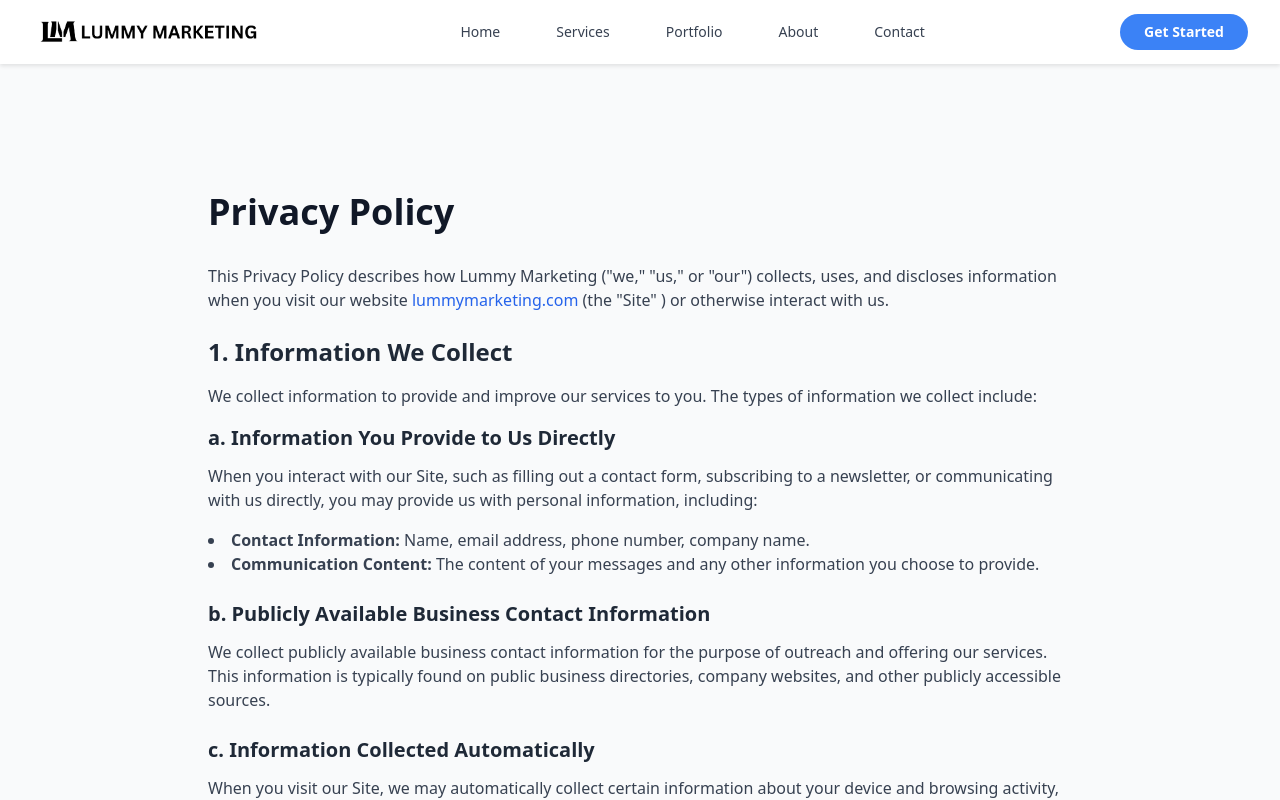
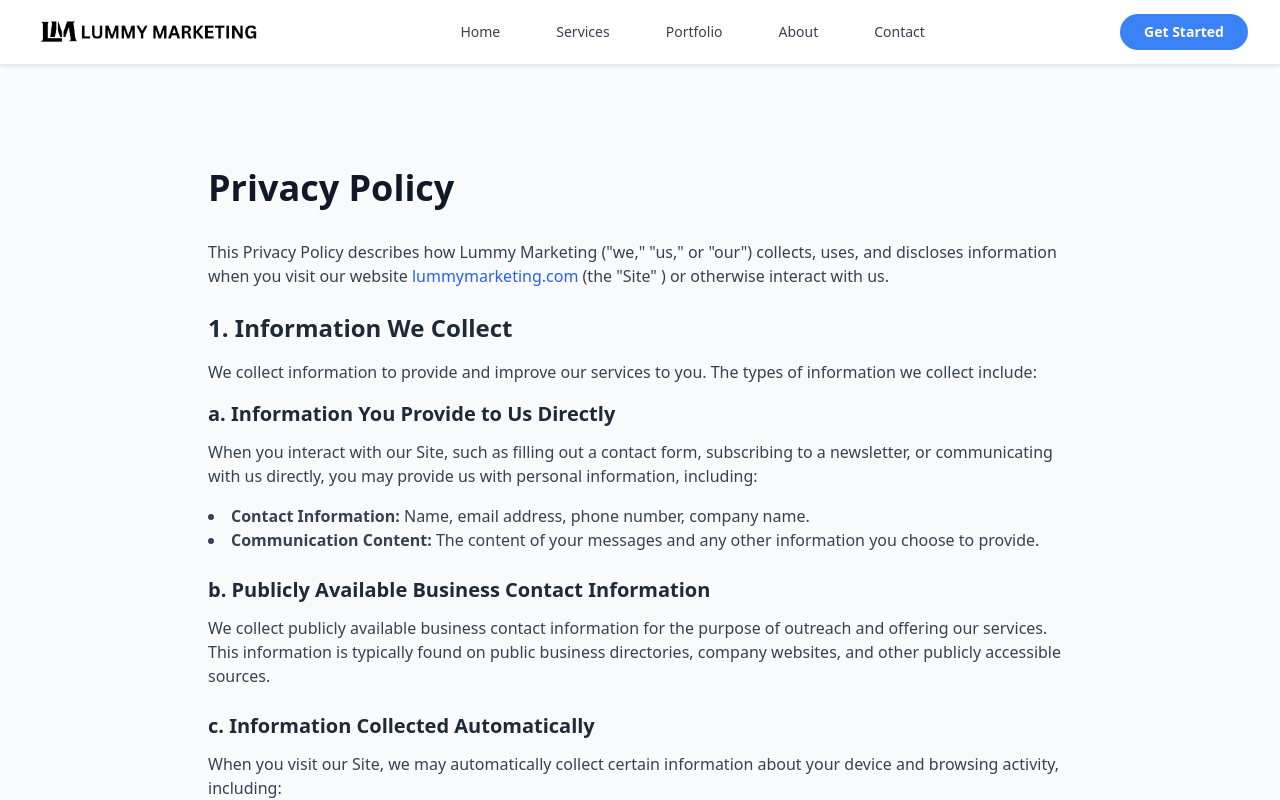
Before and after one commit to MoneychasingLT/lummy-marketing-enhanced-website, a React (Vite) app: page /privacy-policy in a window 1280 px wide. Shown: the top 800 px of the page. Built offline with nearby package versions, Linux system fonts and the light colour scheme.

Commit message:
Update PrivacyPolicy.jsx

```diff
--- a/src/pages/PrivacyPolicy.jsx
+++ b/src/pages/PrivacyPolicy.jsx
@@ -3,7 +3,7 @@
 const PrivacyPolicy = () => {
   return (
     <div className="pt-16 min-h-screen bg-gray-50">
-      <div className="max-w-4xl mx-auto px-4 py-16">
+      <div className="max-w-4xl mx-auto px-4 py-10">
         <h1 className="text-4xl font-bold mb-8 text-gray-900">Privacy Policy</h1>
         <p className="text-gray-700 mb-6">
           This Privacy Policy describes how Lummy Marketing ("we," "us," or "our") collects, uses, and discloses information when you visit our website <a href="https://lummymarketing.com" className="text-blue-600 hover:underline">lummymarketing.com</a> (the "Site" ) or otherwise interact with us.
```
